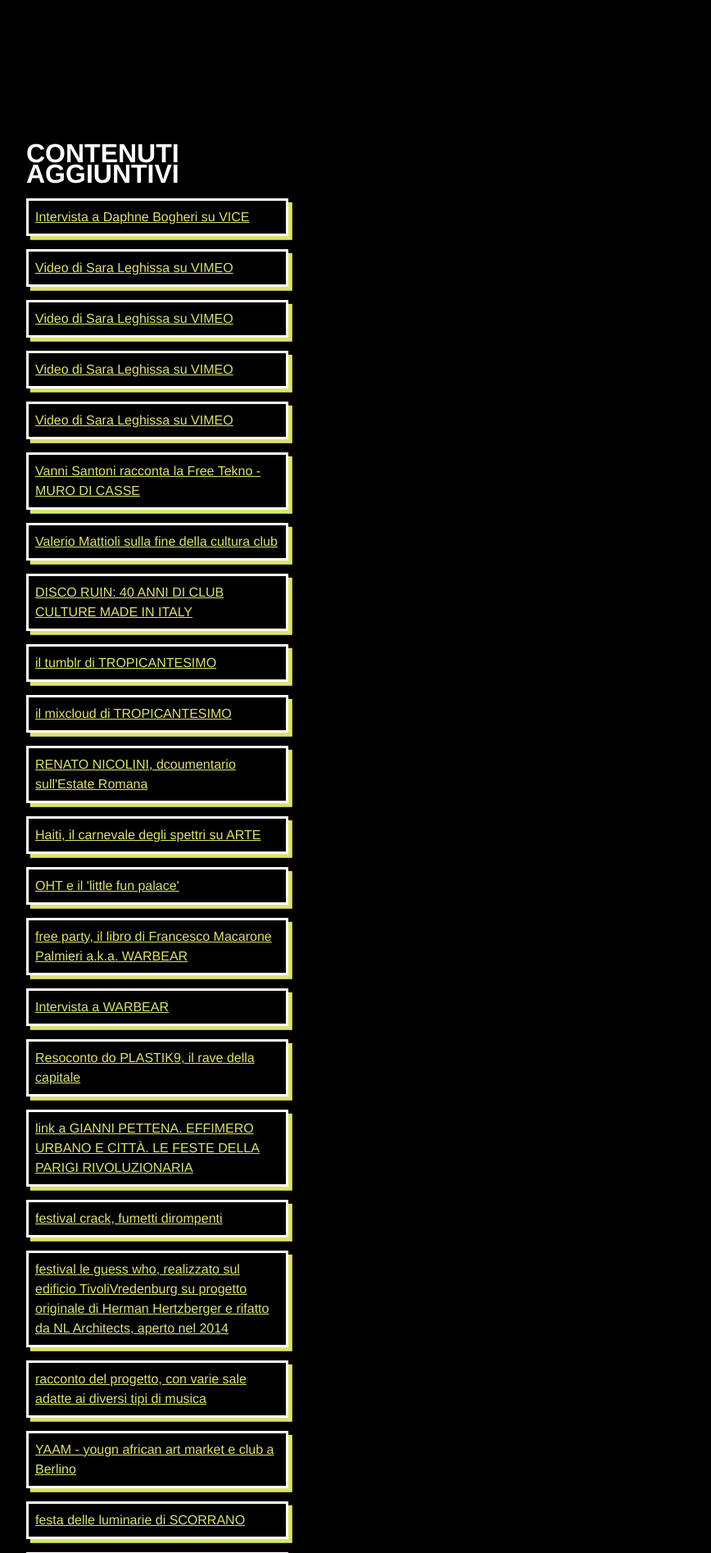
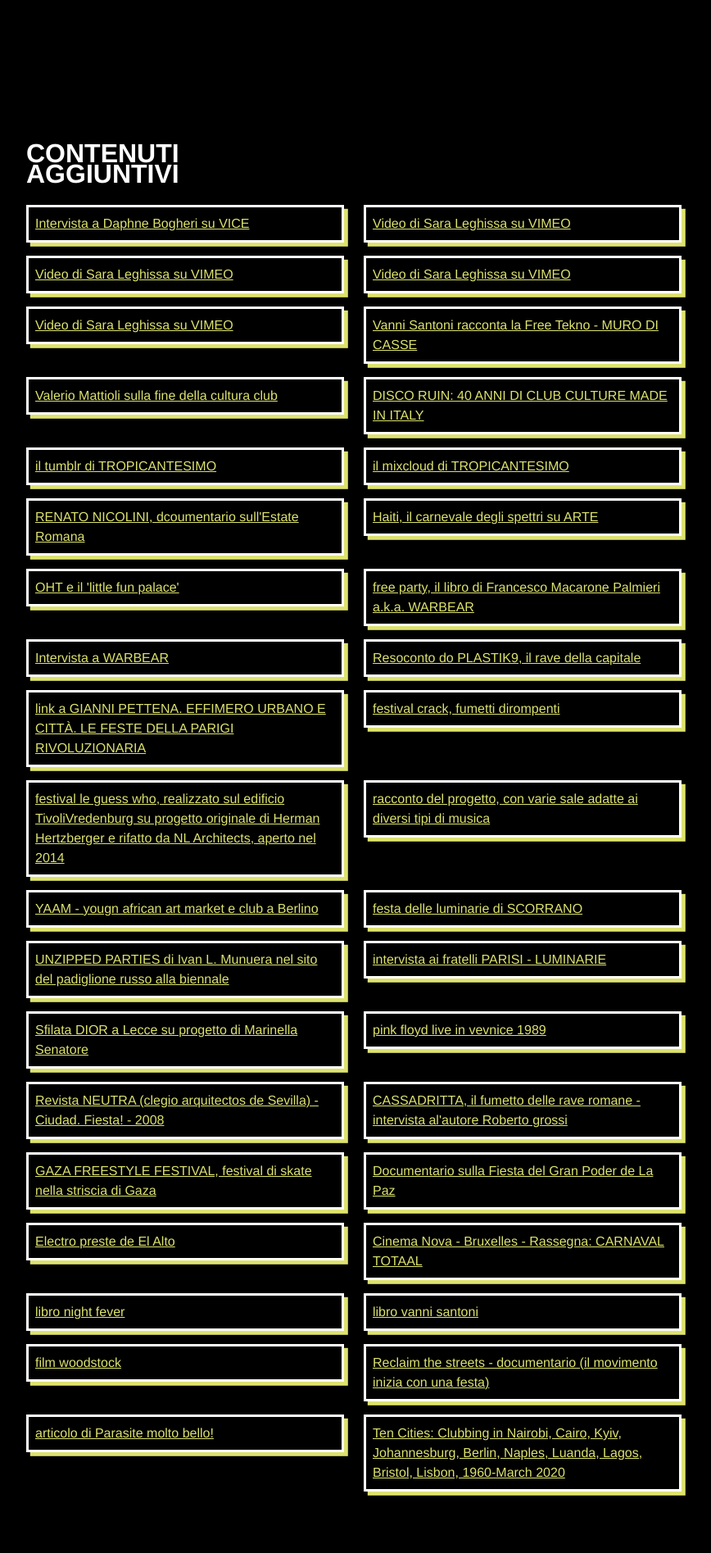
Before and after one commit to jacoping/vuoto-2021, a Jekyll site: the page built from festa.md, in a window 1280 px wide. Shown: the part 2556-4451 px from the top of the page at 82% size, without its empty margins (208-1076 px from the left). Built offline with Jekyll 4.4.1, drawn with Linux system fonts in a browser that asks for light colours; some web fonts are replaced.

Commit message:
adjustments

```diff
--- a/_includes/festa-transmediale.html
+++ b/_includes/festa-transmediale.html
@@ -2,6 +2,12 @@
 
 </style>
 
+<div class="row mt-4">
 {% for item in site.data.festa-transmediale %}
-  <p style="border: 3px solid white; padding: .5em; margin-top: 1em; max-width: 20em; box-shadow: .3em .3em #dde26e;; "> <span class="j-fw-700"></span> <a style="color: #dde26e;" target="_blank" href="{{ item.link }}">{{ item.title }}</a> </p>
+<div class="col-sm-6">
+  <p style="border: 3px solid white; padding: .5em; box-shadow: .3em .3em #dde26e;; ">
+    <a style="color: #dde26e;" target="_blank" href="{{ item.link }}">{{ item.title }}</a>
+  </p>
+</div>
 {% endfor %}
+</div>
```
